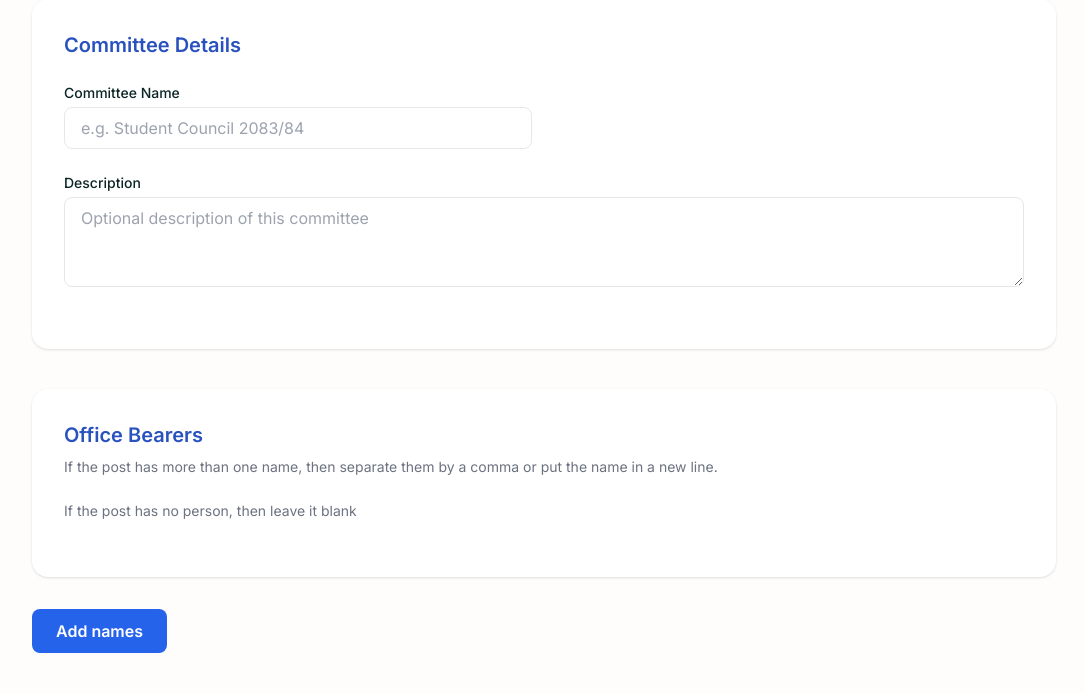
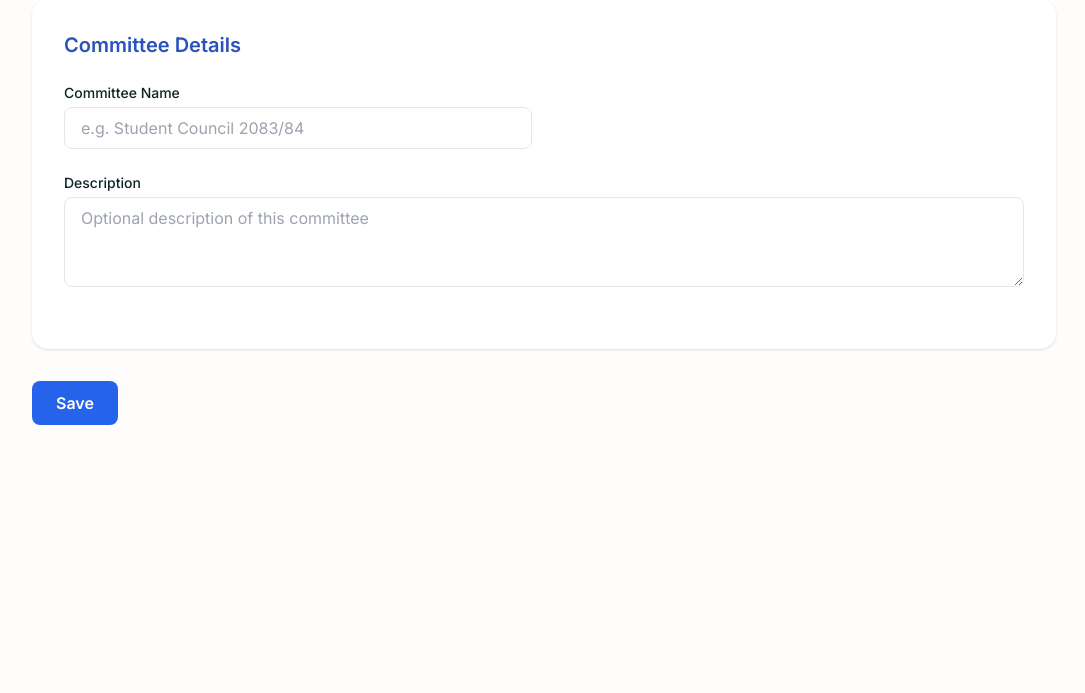
Before and after one commit to Apratimmm/shantinagar_site, a Django app: page /add_committee/ in a window 1280 px wide. Shown: the part 170-863 px from the top of the page, without its empty margins (96-1181 px from the left). After the commit the page ends 595 px from the top, so only its background shows below. Run offline with Django 5.2, Linux system fonts and the light colour scheme; a user stored in the database is signed in; tables that the repository leaves empty hold one stand-in row (values such as "Sample post").

Commit message:
committee section updated

```diff
--- a/templates/add_committee.html
+++ b/templates/add_committee.html
@@ -25,15 +25,16 @@
         <form method="POST">
           {% csrf_token %}
 
-          <div class="bg-white rounded-2xl shadow p-8 mb-10">
+          <div class="bg-white rounded-2xl shadow p-8">
             <h2 class="text-xl font-semibold mb-6 text-primary">Committee Details</h2>
 
             <div class="grid grid-cols-1 md:grid-cols-2 gap-6 mb-6">
               <div>
                 <label class="block text-sm font-medium mb-1">Committee Name</label>
-                <input type="text" name="name" required
+                <input type="text" name="committee_name" required
                        class="w-full border rounded-lg px-4 py-2"
-                       placeholder="e.g. Student Council 2083/84">
+                       placeholder="e.g. Student Council 2083/84"
+                       value="{{ committee.committee_name }}" />
               </div>
             </div>
 
@@ -41,30 +42,14 @@
               <label class="block text-sm font-medium mb-1">Description</label>
               <textarea name="description" rows="3"
                         class="w-full border rounded-lg px-4 py-2"
-                        placeholder="Optional description of this committee"></textarea>
-            </div>
-          </div>
-
-          <div class="bg-white rounded-2xl shadow p-8">
-            <h2 class="text-xl font-semibold mb-2 text-primary">Office Bearers</h2>
-              <p class="text-sm text-gray-500 mb-6">If the post has more than one name, then separate them by a comma or put the name in a new line.</p>
-              <p class="text-sm text-gray-500 mb-6">If the post has no person, then leave it blank</p>
-
-            <div class="space-y-6">
-              {% for key, label, value in committee_fields %}
-                <div>
-                  <label class="block text-sm font-medium mb-1">{{ label }}</label>
-                  <textarea name="{{ key }}" rows="3" spellcheck="false"
-                            class="w-full border rounded-lg px-4 py-2 font-mono text-sm">{{ value }}</textarea>
-                </div>
-              {% endfor %}
+                        placeholder="Optional description of this committee">{{ committee.description }}</textarea>
             </div>
           </div>
 
           <div class="mt-8">
             <button type="submit"
                     class="js-upload bg-blue-600 hover:bg-blue-700 text-white font-semibold px-6 py-2.5 rounded-lg">
-              Add names
+              Save
             </button>
           </div>
         </form>
@@ -75,7 +60,7 @@
       document.querySelectorAll(".js-upload").forEach((btn) => {
         btn.addEventListener("click", function (e) {
           e.preventDefault();
-          this.textContent = "Adding names...";
+          this.textContent = "Saving...";
           this.disabled = true;
           this.classList.add("opacity-75", "cursor-not-allowed");
           this.closest("form").submit();
```
Also changed, not shown: templates/show_committees.html (+7 -7 lines).
